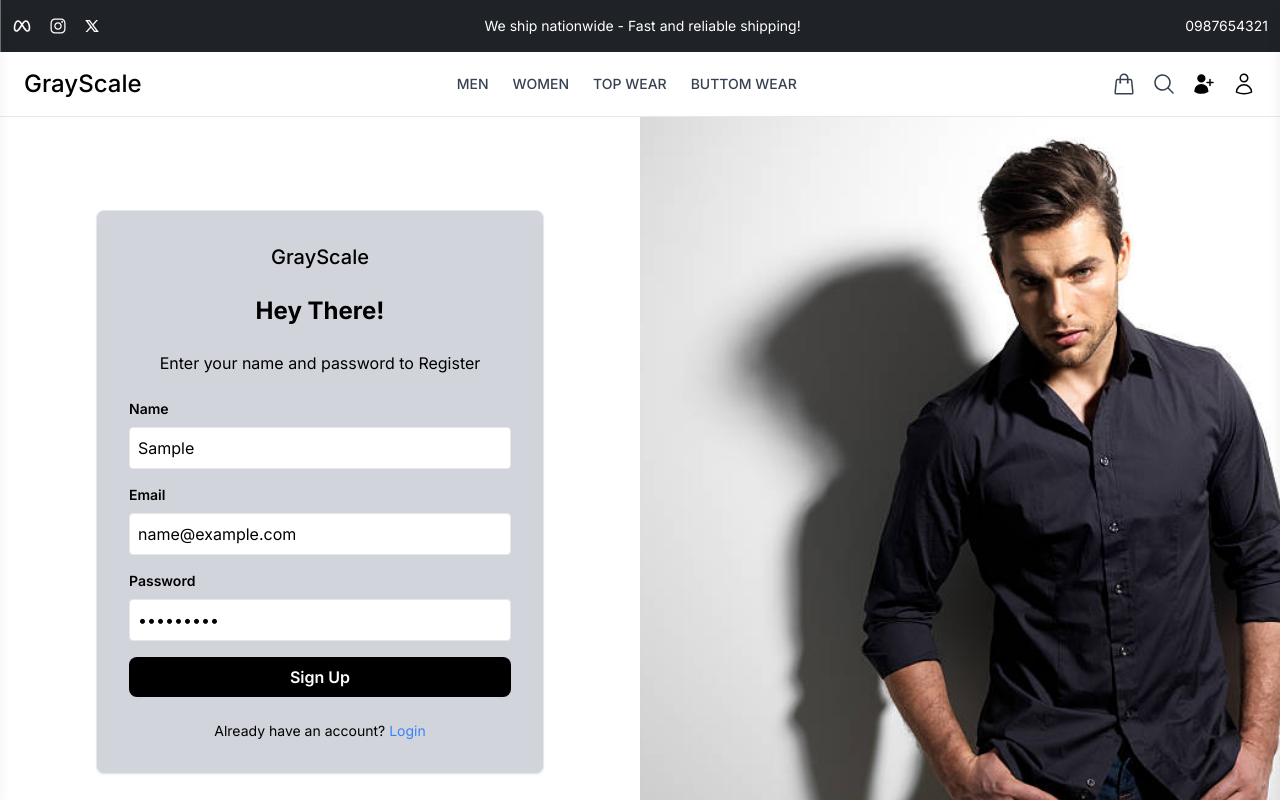
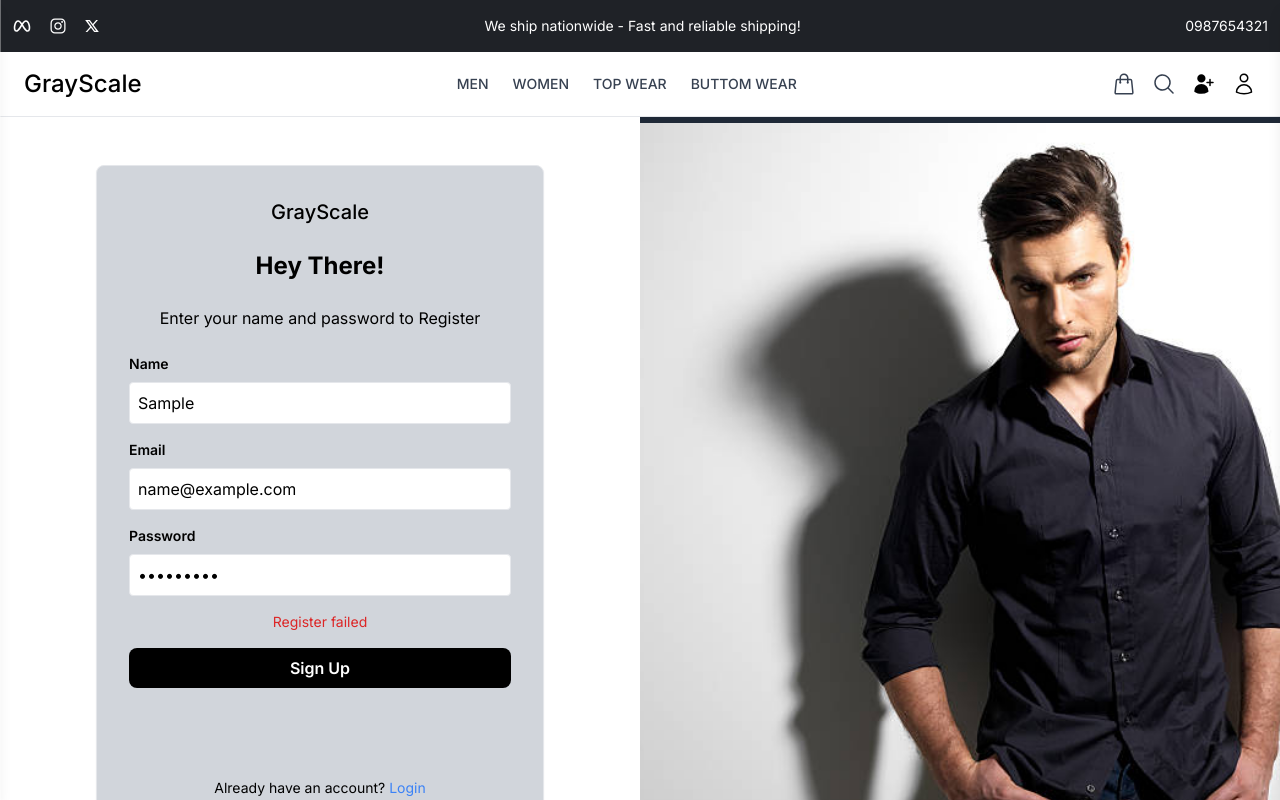
Before and after one commit to Cedric-81495/Projects, a React (Vite) app in the folder GrayScale/frontend/: page /register in a window 1280 px wide. Both pictures are taken after typing "Sample", "name@example.com", "Sample123" into the empty fields and a click on the button "Sign Up". Shown: the top 800 px of the page. Built offline with nearby package versions, Linux system fonts and the light colour scheme; no server answers.

Commit message:
Updated resources

```diff
--- a/GrayScale/frontend/redux/slices/authSlice.js
+++ b/GrayScale/frontend/redux/slices/authSlice.js
@@ -69,11 +69,11 @@ export const loginUser = createAsyncThunk(
             localStorage.setItem("userInfo", JSON.stringify(userWithToken));
             localStorage.setItem("userToken", response.data.token); // important
 
-// Return user WITH token
-return userWithToken;
+            // Return user WITH token
+            return userWithToken;
         }
         catch(error) {
-            return rejectWithValue(error.response.data);
+            return rejectWithValue(error.response?.data?.message || "Login failed. Incorrect user credentials!");
         }
     }
 );
@@ -156,7 +156,7 @@ const authSlice = createSlice({
             })
             .addCase(loginUser.rejected, (state, action) => {
                 state.loading = false;
-                state.error = action.payload?.message || "Login failed";
+                state.error = action.payload?.message || "Login failed. Incorrect user credentials";
             })
             .addCase(registerUser.pending, (state) => {
                 state.loading = true;
--- a/GrayScale/frontend/src/pages/Login.jsx
+++ b/GrayScale/frontend/src/pages/Login.jsx
@@ -15,7 +15,7 @@ const Login = () => {
     const dispatch = useDispatch();
     const navigate = useNavigate();
     const location = useLocation();
-    const { user, guestId, loading } = useSelector((state) => state.auth);
+    const { user, guestId, loading, error } = useSelector((state) => state.auth);
     const { cart } = useSelector((state) => state.cart);
 
     const redirect = new URLSearchParams(location.search).get("redirect") || "/";
@@ -83,6 +83,11 @@ const Login = () => {
                                 {showPassword ? <FaEyeSlash /> : <FaEye />}
                             </button>
                         </div>
+                         {error && (
+                            <div className="mb-4 text-sm text-red-600 text-center">
+                                {error}
+                            </div>
+                        )}
 
                         <button
                             type="submit"
@@ -91,7 +96,7 @@ const Login = () => {
                             {loading ? "Logging in..." : "Sign In"}
                         </button>
 
-                        <div className="my-4 flex justify-center h-[50px]">
+                        <div className="mt-4 flex justify-center h-[50px]">
                             <GoogleLoginButton onLoginSuccess={handleGoogleLogin} />
                         </div>
 
--- a/GrayScale/frontend/src/pages/Register.jsx
+++ b/GrayScale/frontend/src/pages/Register.jsx
@@ -2,6 +2,8 @@ import { useEffect, useState } from "react";
 import { Link } from "react-router-dom";
 import registerpage from "../assets/registerpage.jpg"
 import { registerUser } from "../../redux/slices/authSlice";
+import { loginUser, loginWithGoogle } from "../../redux/slices/authSlice";
+import GoogleLoginButton from "../components/GoogleLoginButton";
 import { useDispatch, useSelector } from "react-redux";
 import { useLocation, useNavigate } from "react-router-dom";
 import { mergeCart } from "../../redux/slices/cartSlice";
@@ -14,12 +16,16 @@ const Register = () => {
     const dispath = useDispatch();
     const navigate = useNavigate();
     const location = useLocation();
-    const { user, guestId, loading } = useSelector((state) => state.auth);
+    const { user, guestId, loading, error } = useSelector((state) => state.auth);
     const { cart } = useSelector((state) => state.cart);
 
     // Get the redirect parameter and check if it'c checkout or somthing else
     const redirect = new URLSearchParams(location.search).get("redirect") || "/";
     const isCheckoutRedirect = redirect.includes("checkout");
+
+    const handleGoogleLogin = (idToken) => {
+            dispatch(loginWithGoogle(idToken));
+    };
 
     useEffect(() => {
         if (user) {
@@ -80,12 +86,20 @@ const Register = () => {
                         placeholder="Enter your password"
                     />
                 </div>
+                {error && (
+                    <div className="mb-4 text-sm text-red-600 text-center">
+                        {error}
+                    </div>
+                )}
                 <button
                     type="submit"
                     className="w-full bg-black text-white p-2 rounded-lg font-semibold hover:bg-gray-800 transition"
                 >
                 {loading ? "Registering..." : "Sign Up"}
                 </button>
+                <div className="mt-4 flex justify-center h-[50px]">
+                    <GoogleLoginButton onLoginSuccess={handleGoogleLogin} />
+                </div>
                 <p className="mt-6 text-center text-sm">
                     Already have an account?
                     <Link to={`/login?redirect=${encodeURIComponent(redirect)}`} className="text-blue-500"> Login</Link>
```
Also changed, not shown: 2 other files (tests, documents, lock files or other folders).
